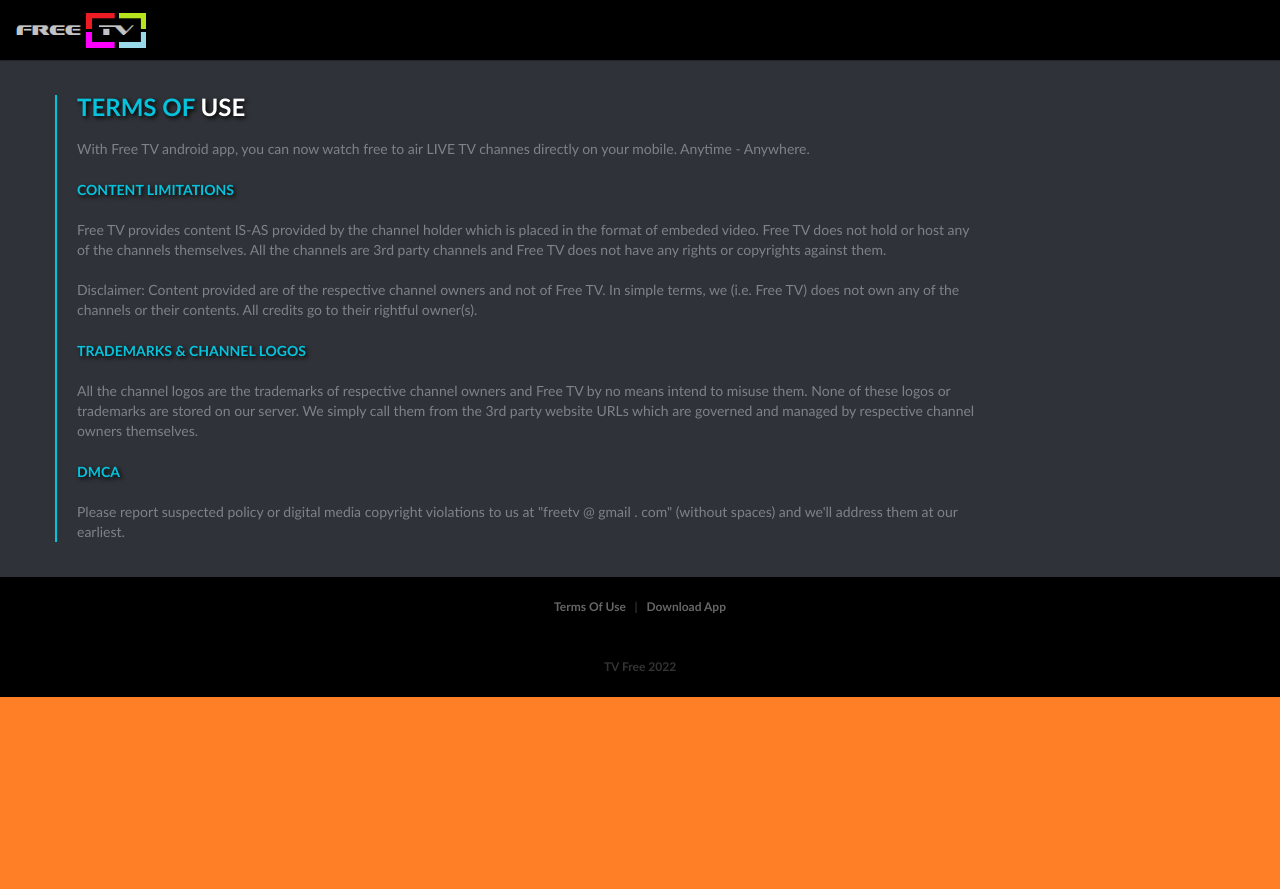
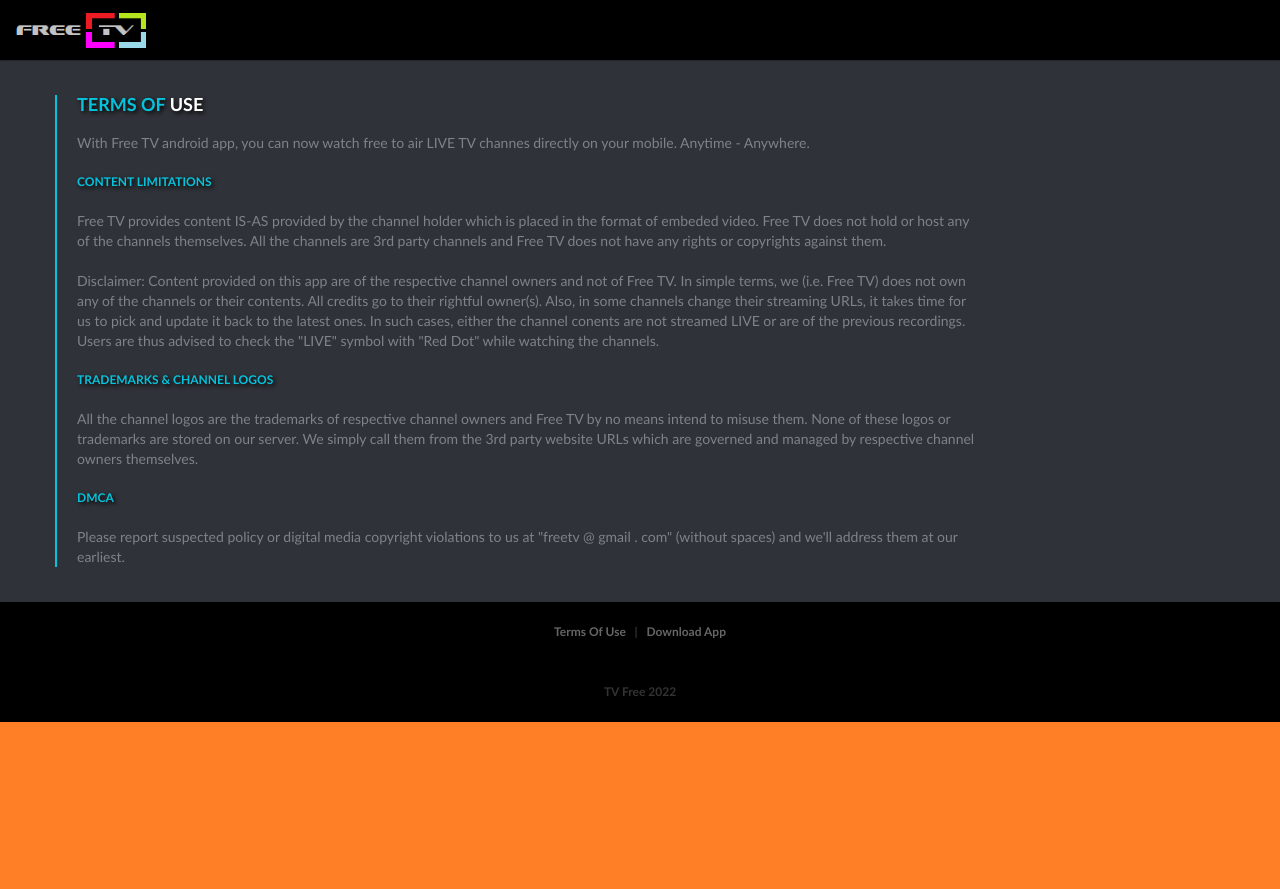
Before and after one commit to screensaverx/screensaverx, a PHP site: page /cms/cms_terms.html in a window 1280 px wide. Run offline with PHP 8.4, Linux system fonts and the light colour scheme; some libraries are stand-ins or nearby versions.

Commit message:
UI + Disclaimer

```diff
--- a/_include/css/main.css
+++ b/_include/css/main.css
@@ -211,7 +211,7 @@
 }
 
 h3{
-	font-size: 24px;
+	font-size: 18px;
 	line-height: 1em;
 	text-transform: uppercase;
 	text-shadow:2px 2px 4px #000000;
@@ -648,7 +648,7 @@
 	color:#05C3DD;
 	margin-bottom: 20px;
 	text-shadow:2px 2px 4px #000000;
-	font-size: 14px;
+	font-size: 12px;
 	font-weight:bold;
 }
 
--- a/_include/css/shortcodes.css
+++ b/_include/css/shortcodes.css
@@ -494,7 +494,7 @@
 }
 
 .info-block h3 {
-    font-size: 24px;
+    font-size: 18px;
 	line-height: 1em;
 	text-transform: uppercase;
 	text-shadow:2px 2px 4px #000000;
--- a/cms/cms_terms.html
+++ b/cms/cms_terms.html
@@ -77,7 +77,7 @@
 						<h2 class="title title-page">CONTENT LIMITATIONS</h2>
 						Free TV provides content IS-AS provided by the channel holder which is placed in the format of embeded video. Free TV does not hold or host any of the channels themselves. All the channels are 3rd party channels and Free TV does not have any rights or copyrights against them.
 						<br><br>
-						Disclaimer: Content provided are of the respective channel owners and not of Free TV.  In simple terms, we (i.e. Free TV) does not own any of the channels or their contents. All credits go to their rightful owner(s).
+						Disclaimer: Content provided on this app are of the respective channel owners and not of Free TV. In simple terms, we (i.e. Free TV) does not own any of the channels or their contents. All credits go to their rightful owner(s). Also, in some channels change their streaming URLs, it takes time for us to pick and update it back to the latest ones. In such cases, either the channel conents are not streamed LIVE or are of the previous recordings. Users are thus advised to check the "LIVE" symbol with "Red Dot" while watching the channels.
 						<br><br>
 						<h2 class="title title-page">TRADEMARKS & CHANNEL LOGOS</h2>
 						All the channel logos are the trademarks of respective channel owners and Free TV by no means intend to misuse them. None of these logos or trademarks are stored on our server. We simply call them from the 3rd party website URLs which are governed and managed by respective channel owners themselves.
--- a/tv2.html
+++ b/tv2.html
@@ -172,7 +172,7 @@
 		</div>
 		<!-- End Toggle -->
 		<div>
-			Disclaimer: Content provided on this page are of the respective channel owners and not of Free TV. In simple terms, we (i.e. Free TV) does not own any of the channels or their contents. All credits go to their rightful owner(s).
+			Disclaimer: Content provided on this app are of the respective channel owners and not of Free TV. In simple terms, we (i.e. Free TV) does not own any of the channels or their contents. All credits go to their rightful owner(s). Also, in some channels change their streaming URLs, it takes time for us to pick and update it back to the latest ones. In such cases, either the channel conents are not streamed LIVE or are of the previous recordings. Users are thus advised to check the "LIVE" symbol with "Red Dot" while watching the channels.
 		</div>
 	</div>
 </div>
```
